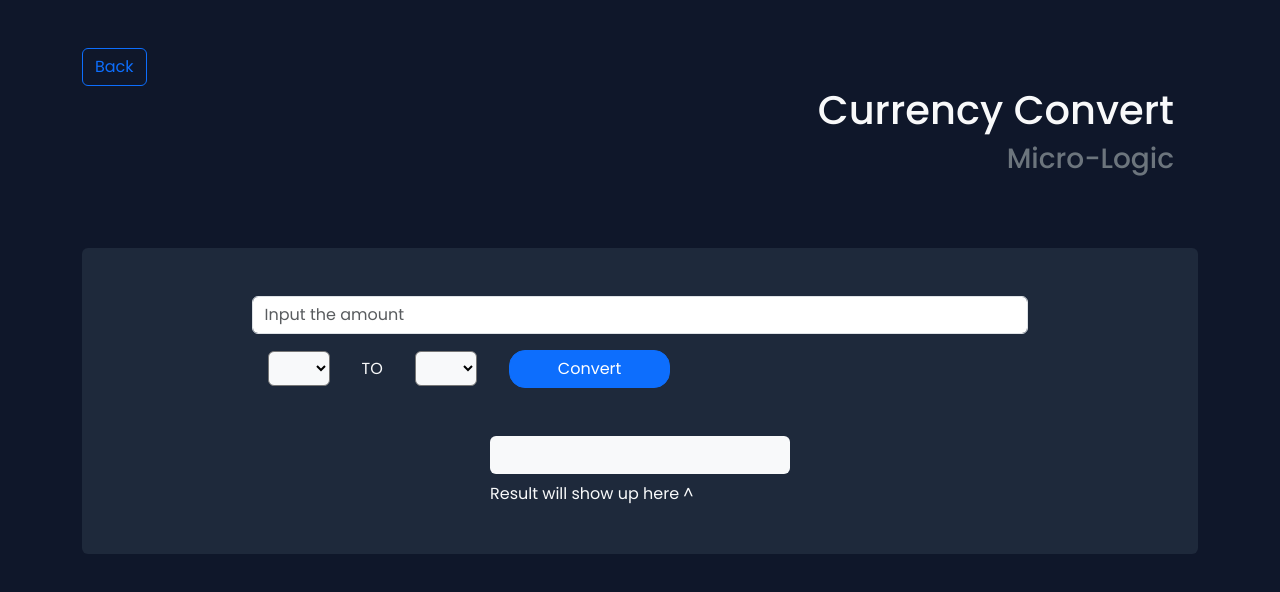
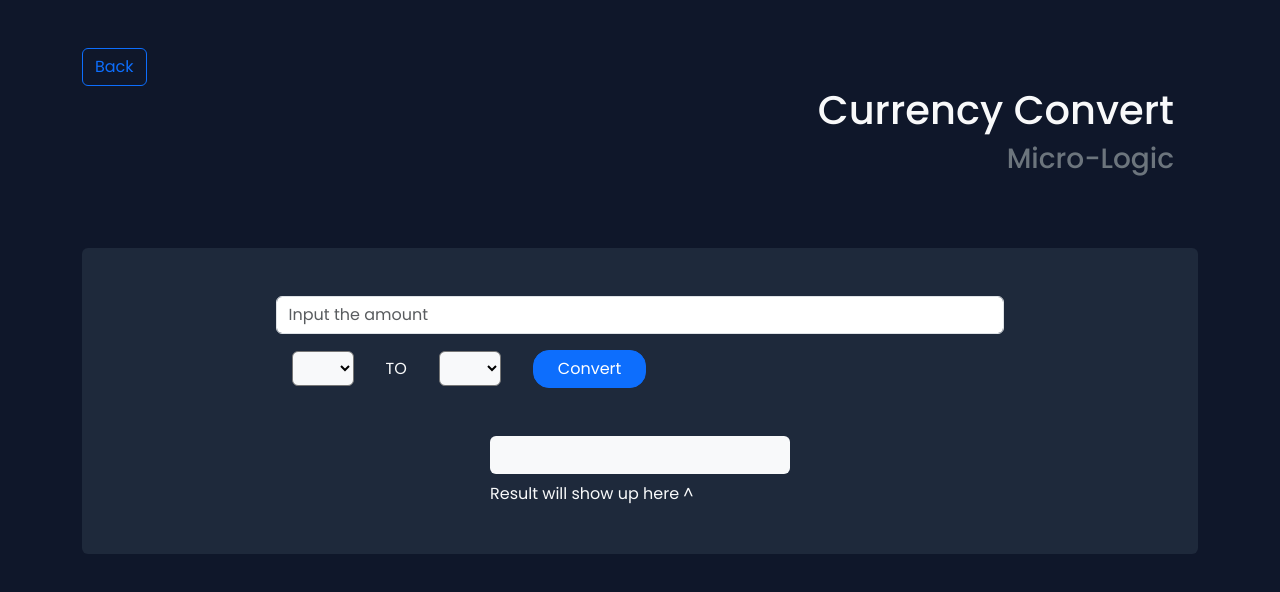
Before and after one commit to NubieMe/b51-micro-logic, a React (Vite) app: page /convert in a window 1280 px wide. Shown: the top 592 px of the page. Built offline with nearby package versions, Linux system fonts and the light colour scheme.

Commit message:
minor adjustment

```diff
--- a/src/pages/Convert.jsx
+++ b/src/pages/Convert.jsx
@@ -36,6 +36,7 @@ const Convert = () => {
 
 
     function handle() {
+        e.preventDefault()
         //error handling
         if (from | to === "") {
             return alert("Please input the currency correctly!")
@@ -93,7 +94,7 @@ const Convert = () => {
                 <Title>Currency Convert</Title>
             </Header>
             <div style={subCon_styles} className="d-flex flex-wrap py-5 px-4 mt-5 justify-content-around gap-5 rounded">
-                <div className=" d-flex align-items-center flex-wrap gap-3 bg-transparent">
+                <form className=" d-flex align-items-center flex-wrap gap-3 bg-transparent">
                     <input type="number" id="number" placeholder="Input the amount" className="form-control"
                     onChange={e => setInput(e.target.value)}/>
                     <select id="from" className="bg-light p-1 rounded mx-3" onChange={e => setFrom(e.target.value)}>
@@ -111,8 +112,8 @@ const Convert = () => {
                         <option className="bg-light" value="eur">EUR</option>
                         <option className="bg-light" value="gbp">GBP</option>
                     </select>
-                    <button className="btn btn-primary rounded-4 px-5" onClick={() => handle()}>Convert</button>
-                </div>
+                    <button className="btn btn-primary rounded-4 px-4" onClick={(e) => handle(e)}>Convert</button>
+                </form>
                 <div className="bg-transparent">
                     <div id="output" className="bg-light p-2 rounded mb-2" style={{height:"38px", width:"300px"}}>
                         {result === "" ? null : result}
```
